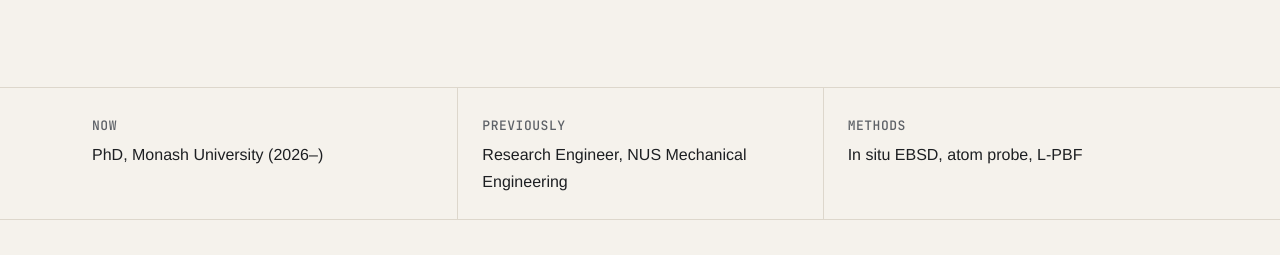
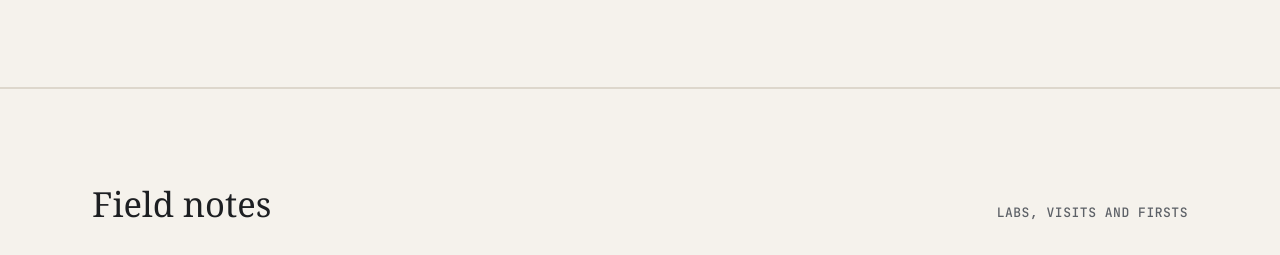
Before and after one commit to jo01ji/jo01ji.github.io, a plain HTML site: page index.html in a window 1280 px wide. Shown: the part 697-952 px from the top of the page. Drawn offline with Linux system fonts and the light colour scheme; files whose address does not match are found by name; a web font is replaced by a local one.

Commit message:
Update index.html

```diff
--- a/index.html
+++ b/index.html
@@ -65,9 +65,6 @@
 
     <section class="facts" aria-label="At a glance">
       <div class="wrap">
-        <div><span class="label">Now</span><strong>PhD, Monash University (2026–)</strong></div>
-        <div><span class="label">Previously</span><strong>Research Engineer, NUS Mechanical Engineering</strong></div>
-        <div><span class="label">Methods</span><strong>In situ EBSD, atom probe, L-PBF</strong></div>
       </div>
     </section>
 
```
